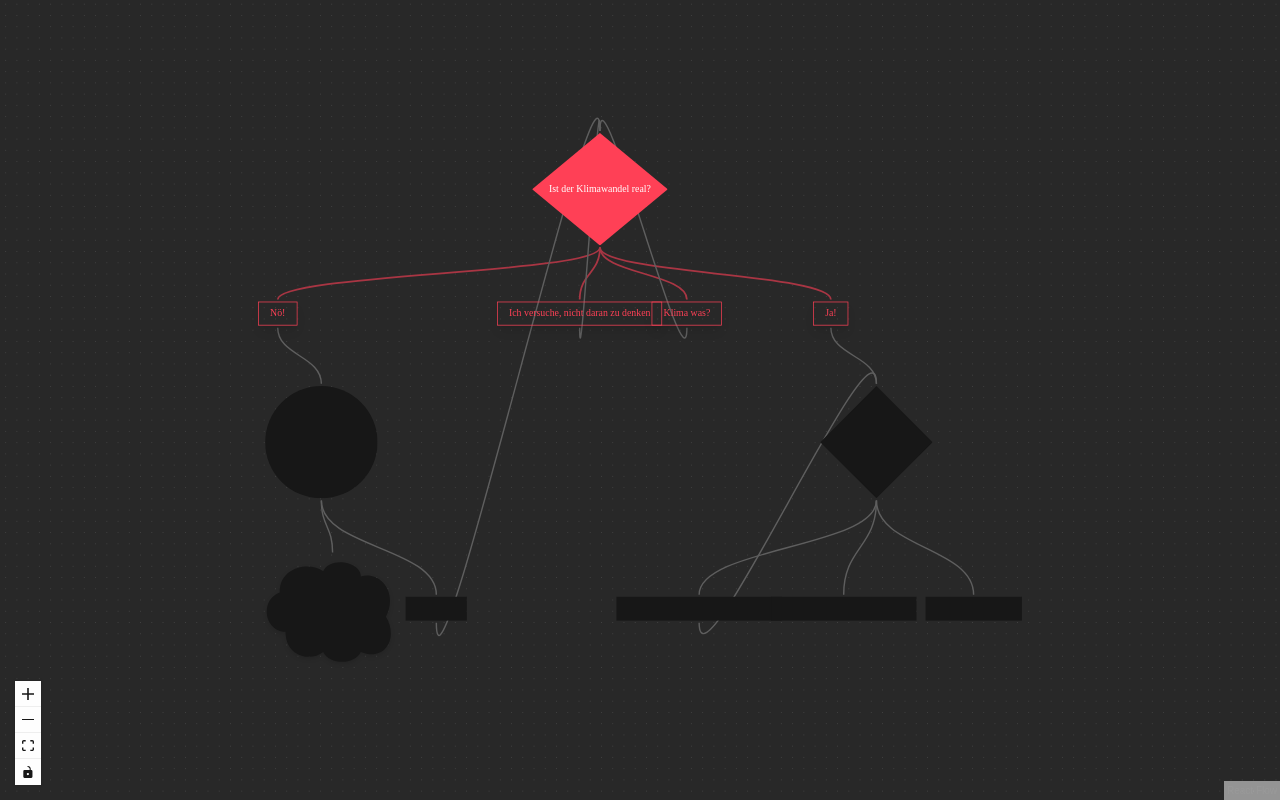
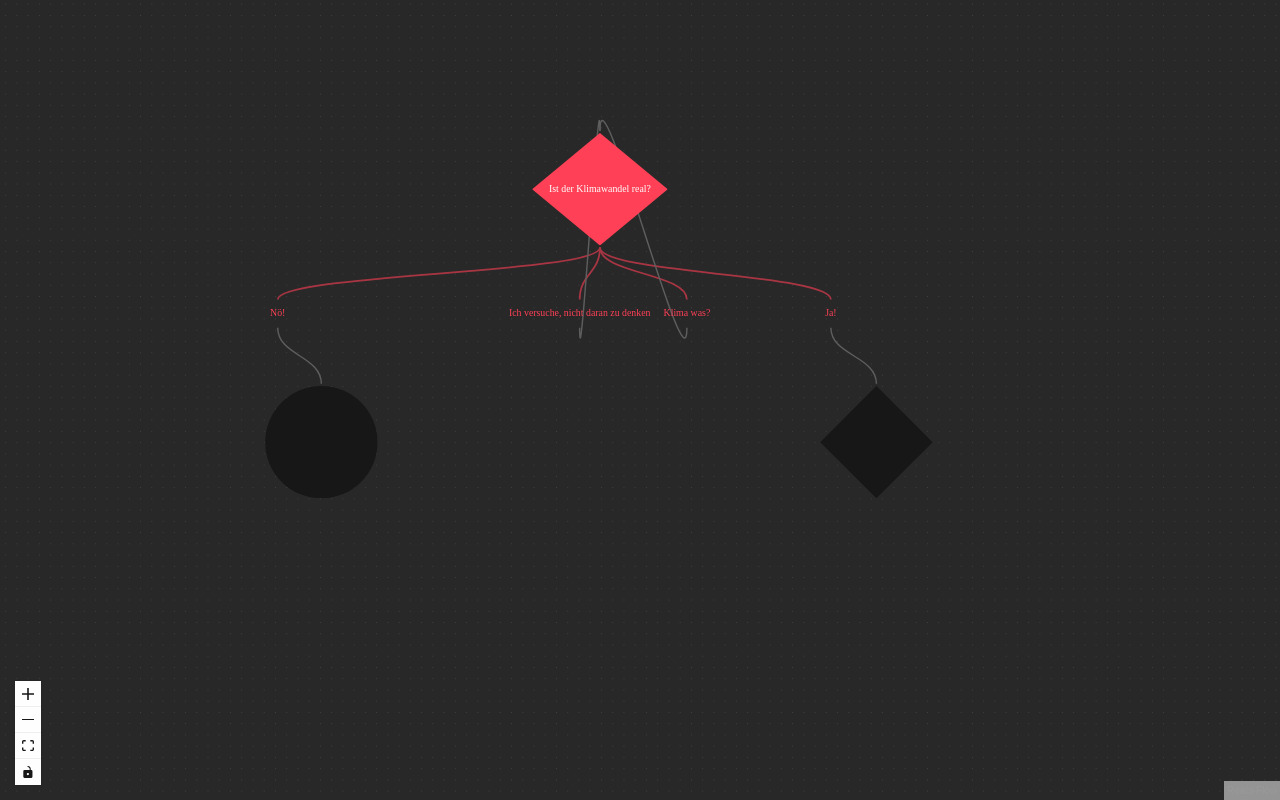
Before and after one commit to m8tec/dynamic-catastrophe, a Next.js app: page / in a window 1280 px wide. Built offline with nearby package versions, Linux system fonts and the light colour scheme.

Commit message:
feat: hide undiscovered nodes which are more than one undiscovered node away
Signed-off-by: M8te <38794725+m8tec@users.noreply.github.com>

```diff
--- a/app/components/edges/InteractiveEdge.tsx
+++ b/app/components/edges/InteractiveEdge.tsx
@@ -7,6 +7,10 @@ export default function InteractiveEdge({
   const [edgePath] = getBezierPath({ sourceX, sourceY, sourcePosition, targetX, targetY, targetPosition });
 
   const isSelectable = data?.isSelectable as boolean;
+  const isDiscovered = data?.isDiscovered as boolean;
+  const isTeased = data?.isTeased as boolean;
+
+  const isVisible = isDiscovered || isTeased;
 
   let color = isSelectable ? COLORS.pathActive : COLORS.pathInactive;
 
@@ -14,7 +18,8 @@ export default function InteractiveEdge({
     ...style,
     stroke: `url(#gradient-${id})`,
     strokeWidth: isSelectable ? 2.5 : 2,
-    transition: 'stroke-width 0.3s ease',
+    opacity: isVisible ? 1 : 0,
+    transition: 'stroke-width 0.3s ease, opacity 0.7s ease',
   };
 
   return (
--- a/app/components/nodes/BaseNode.tsx
+++ b/app/components/nodes/BaseNode.tsx
@@ -3,13 +3,16 @@ import { Handle, Position, useReactFlow } from '@xyflow/react';
 interface BaseNodeProps {
   id: string;
   isActive?: boolean;
+  isDiscovered?: boolean;
   isSelectable?: boolean;
-  isDiscovered?: boolean;
+  isTeased?: boolean;
   children: React.ReactNode;
   className?: string;
 }
 
-export default function BaseNode({ id, isActive, isSelectable, isDiscovered = true, children, className = "" }: BaseNodeProps) {
+export default function BaseNode({ id, isActive, isSelectable, isDiscovered = true, isTeased = false, children, className = "" }: BaseNodeProps) {
+  const isVisible = isDiscovered || isTeased;
+
   const { setNodes, setEdges, getEdges } = useReactFlow();
 
   const onNodeClick = () => {
@@ -19,6 +22,10 @@ export default function BaseNode({ id, isActive, isSelectable, isDiscovered = tr
 
     const outgoingEdges = edges.filter(e => e.source === id);
     const nextNodeIds = outgoingEdges.map(e => e.target);
+
+    const teasedNodeIds = edges
+      .filter(e => nextNodeIds.includes(e.source))
+      .map(e => e.target);
 
     setNodes((nodes) => nodes.map(node => {
         let newData = { ...node.data };
@@ -30,10 +37,15 @@ export default function BaseNode({ id, isActive, isSelectable, isDiscovered = tr
             newData.isActive = false;
             newData.isSelectable = true;
             newData.isDiscovered = true;
+            newData.isTeased = false;
             if (newData.targetLabel) newData.label = newData.targetLabel;
         } else {
             newData.isActive = false;
             newData.isSelectable = false;
+
+            if (!newData.isDiscovered) {
+                newData.isTeased = teasedNodeIds.includes(node.id);
+            }
         }
 
         return { ...node, data: newData };
@@ -45,8 +57,12 @@ export default function BaseNode({ id, isActive, isSelectable, isDiscovered = tr
         if (edge.source === id) {
             newData.isSelectable = true;
             newData.isDiscovered = true;
+            newData.isTeased = false;
         } else {
             newData.isSelectable = false;
+            if (!newData.isDiscovered) {
+                newData.isTeased = nextNodeIds.includes(edge.source);
+            }
         }
 
         return { ...edge, data: newData };
@@ -57,7 +73,7 @@ export default function BaseNode({ id, isActive, isSelectable, isDiscovered = tr
 
   return (
     <div
-      className={`relative flex items-center justify-center min-w-40 min-h-40 group ${cursorClass} ${className}`}
+      className={`relative flex items-center justify-center min-w-40 min-h-40 group ${cursorClass} ${className} ${isVisible ? '' : '!opacity-0 pointer-events-none'}`}
       onClick={onNodeClick}
     >
       <Handle type="target" position={Position.Top} id="top" className="opacity-0" />
--- a/app/components/nodes/CircleNode.tsx
+++ b/app/components/nodes/CircleNode.tsx
@@ -1,5 +1,5 @@
-import BaseNode from './BaseNode';
-import { COLORS } from '@/app/constants/theme';
+import BaseNode from "./BaseNode";
+import { COLORS } from "@/app/constants/theme";
 
 interface CircleNodeProps {
   id: string;
@@ -8,6 +8,7 @@ interface CircleNodeProps {
     isActive?: boolean;
     isDiscovered?: boolean;
     isSelectable?: boolean;
+    isTeased?: boolean;
   };
 }
 
@@ -15,25 +16,49 @@ export default function CircleNode({ id, data }: CircleNodeProps) {
   const isActive = data.isActive;
   const isDiscovered = data.isDiscovered;
   const isSelectable = data.isSelectable;
+  const isTeased = data.isTeased;
 
-  const backgroundColor = isActive ? COLORS.nodeBackgroundActive : isDiscovered ? COLORS.nodeBackgroundInactive : COLORS.nodeBackgroundUndiscovered;
-  const borderColor = (isActive || isSelectable) ? COLORS.nodeBackgroundActive : (isDiscovered ? COLORS.nodeBorderInactive : COLORS.nodeBorderUndiscovered);
-  const color = isActive ? COLORS.nodeTextActive : (isSelectable ? COLORS.nodeBackgroundActive : isDiscovered ? COLORS.nodeTextInactive : COLORS.nodeTextUndiscovered);
+  const backgroundColor = isActive
+    ? COLORS.nodeBackgroundActive
+    : isDiscovered
+      ? COLORS.nodeBackgroundInactive
+      : COLORS.nodeBackgroundUndiscovered;
+  const borderColor =
+    isActive || isSelectable
+      ? COLORS.nodeBackgroundActive
+      : isDiscovered
+        ? COLORS.nodeBorderInactive
+        : COLORS.nodeBorderUndiscovered;
+  const color = isActive
+    ? COLORS.nodeTextActive
+    : isSelectable
+      ? COLORS.nodeBackgroundActive
+      : isDiscovered
+        ? COLORS.nodeTextInactive
+        : COLORS.nodeTextUndiscovered;
 
   return (
-    <BaseNode id={id} isActive={isActive} isSelectable={isSelectable} className="w-40 h-40">
+    <BaseNode
+      id={id}
+      isActive={isActive}
+      isDiscovered={isDiscovered}
+      isSelectable={isSelectable}
+      isTeased={isTeased}
+      className="w-40 h-40"
+    >
       <div
         className="absolute inset-0 rounded-full border-2 transition-all duration-300"
         style={{
-            backgroundColor,
-            borderColor
+          backgroundColor,
+          borderColor,
         }}
       ></div>
 
-      <div className="relative z-10 text-center text-sm font-medium px-6 pointer-events-none transition-colors duration-300"
+      <div
+        className="relative z-10 text-center text-sm font-medium px-6 pointer-events-none transition-colors duration-300"
         style={{
-            color,
-            fontFamily: 'Vesper Libre',
+          color,
+          fontFamily: "Vesper Libre",
         }}
       >
         {data.label}
--- a/app/components/nodes/CloudNode.tsx
+++ b/app/components/nodes/CloudNode.tsx
@@ -1,5 +1,5 @@
-import BaseNode from './BaseNode';
-import { COLORS } from '@/app/constants/theme';
+import BaseNode from "./BaseNode";
+import { COLORS } from "@/app/constants/theme";
 
 interface CloudNodeProps {
   id: string;
@@ -8,6 +8,7 @@ interface CloudNodeProps {
     isActive?: boolean;
     isDiscovered?: boolean;
     isSelectable?: boolean;
+    isTeased?: boolean;
   };
 }
 
@@ -15,15 +16,37 @@ export default function CloudNode({ id, data }: CloudNodeProps) {
   const isActive = data.isActive;
   const isDiscovered = data.isDiscovered;
   const isSelectable = data.isSelectable;
+  const isTeased = data.isTeased;
 
-  const cloudPath = "M228 780.001C214.75 780.001 204 769.251 204 756.001C204 745.401 210.5 736.451 220.58 733.171C220 702.001 260 696.001 276 708.001C284 690.001 324 696.001 324 714.001C348 708.001 372 732.001 356 762.001C372 786.001 356 816.001 324 804.001C316 819.601 284 819.601 276 804.001C260 816.001 228 810.001 228 780.001Z";
+  const cloudPath =
+    "M228 780.001C214.75 780.001 204 769.251 204 756.001C204 745.401 210.5 736.451 220.58 733.171C220 702.001 260 696.001 276 708.001C284 690.001 324 696.001 324 714.001C348 708.001 372 732.001 356 762.001C372 786.001 356 816.001 324 804.001C316 819.601 284 819.601 276 804.001C260 816.001 228 810.001 228 780.001Z";
 
-  const color = isActive ? COLORS.nodeTextActive : isDiscovered ? COLORS.nodeTextInactive : COLORS.nodeTextUndiscovered;
-  const fill = isActive ? COLORS.nodeBackgroundActive : isDiscovered ? COLORS.nodeBackgroundInactive : COLORS.nodeBackgroundUndiscovered;
-  const stroke = (isActive || isSelectable) ? COLORS.nodeBackgroundActive : isDiscovered ? COLORS.nodeBorderInactive : COLORS.nodeBorderUndiscovered;
+  const color = isActive
+    ? COLORS.nodeTextActive
+    : isDiscovered
+      ? COLORS.nodeTextInactive
+      : COLORS.nodeTextUndiscovered;
+  const fill = isActive
+    ? COLORS.nodeBackgroundActive
+    : isDiscovered
+      ? COLORS.nodeBackgroundInactive
+      : COLORS.nodeBackgroundUndiscovered;
+  const stroke =
+    isActive || isSelectable
+      ? COLORS.nodeBackgroundActive
+      : isDiscovered
+        ? COLORS.nodeBorderInactive
+        : COLORS.nodeBorderUndiscovered;
 
   return (
-    <BaseNode id={id} isActive={isActive} isSelectable={isSelectable} className="w-48 h-40">
+    <BaseNode
+      id={id}
+      isActive={isActive}
+      isDiscovered={isDiscovered}
+      isSelectable={isSelectable}
+      isTeased={isTeased}
+      className="w-48 h-40"
+    >
       <svg
         viewBox="202 688 172 134"
         preserveAspectRatio="none"
@@ -39,11 +62,12 @@ export default function CloudNode({ id, data }: CloudNodeProps) {
         />
       </svg>
 
-      <div className="relative z-10 text-center text-xs sm:text-sm font-medium px-10 pointer-events-none transition-colors duration-300 break-words w-full"
+      <div
+        className="relative z-10 text-center text-xs sm:text-sm font-medium px-10 pointer-events-none transition-colors duration-300 break-words w-full"
         style={{
-            color,
-            fontFamily: 'Vesper Libre',
-            lineHeight: '1.2'
+          color,
+          fontFamily: "Vesper Libre",
+          lineHeight: "1.2",
         }}
       >
         {data.label}
--- a/app/components/nodes/DiamondNode.tsx
+++ b/app/components/nodes/DiamondNode.tsx
@@ -6,13 +6,14 @@ interface DiamondNodeProps {
   data: {
     label: string;
     isActive?: boolean;
+    isDiscovered?: boolean;
     isSelectable?: boolean;
-    isDiscovered?: boolean;
+    isTeased?: boolean;
   };
 }
 
 export default function DiamondNode({ id, data }: DiamondNodeProps) {
-  const { isActive, isSelectable, isDiscovered } = data;
+  const { isActive, isDiscovered, isSelectable, isTeased } = data;
 
   const bgColor = isDiscovered
     ? (isActive ? COLORS.nodeBackgroundActive : isSelectable ? COLORS.nodeBackgroundSelectableDiamond : COLORS.nodeBackgroundInactiveDiamond)
@@ -25,7 +26,7 @@ export default function DiamondNode({ id, data }: DiamondNodeProps) {
   const textColor = isActive ? COLORS.nodeTextActive : (isDiscovered ? COLORS.nodeTextInactive : COLORS.nodeTextUndiscovered);
 
   return (
-    <BaseNode id={id} isActive={isActive} isSelectable={isSelectable} isDiscovered={isDiscovered}>
+    <BaseNode id={id} isActive={isActive} isSelectable={isSelectable} isDiscovered={isDiscovered} isTeased={isTeased}>
       <div
         className="absolute inset-0 transition-all duration-700"
         style={{
--- a/app/components/nodes/OptionNode.tsx
+++ b/app/components/nodes/OptionNode.tsx
@@ -1,5 +1,5 @@
-import BaseNode from './BaseNode';
-import { COLORS } from '@/app/constants/theme';
+import BaseNode from "./BaseNode";
+import { COLORS } from "@/app/constants/theme";
 
 interface OptionNodeProps {
   id: string;
@@ -8,6 +8,7 @@ interface OptionNodeProps {
     isActive?: boolean;
     isDiscovered?: boolean;
     isSelectable?: boolean;
+    isTeased?: boolean;
   };
 }
 
@@ -15,30 +16,56 @@ export default function OptionNode({ id, data }: OptionNodeProps) {
   const isActive = data.isActive;
   const isDiscovered = data.isDiscovered;
   const isSelectable = data.isSelectable;
+  const isTeased = data.isTeased;
 
-  let buttonClasses = "px-4 py-1.5 text-sm font-medium transition-all duration-300 font-vesper ";
+  let buttonClasses =
+    "px-4 py-1.5 text-sm font-medium transition-all duration-300 font-vesper ";
 
-  const backgroundColor = isActive ? COLORS.nodeBackgroundActive : isDiscovered ? COLORS.nodeBackgroundInactive : COLORS.nodeBackgroundUndiscovered;
-  const borderColor = isSelectable ? COLORS.nodeBackgroundActive : isDiscovered ? COLORS.nodeBorderInactiveOption : COLORS.nodeBorderUndiscovered;
-  const color = isActive ? COLORS.nodeTextActive : (isSelectable ? COLORS.optionTextNext : isDiscovered ? COLORS.optionTextDefault : COLORS.nodeTextUndiscovered);
+  const backgroundColor = isActive
+    ? COLORS.nodeBackgroundActive
+    : isDiscovered
+      ? COLORS.nodeBackgroundInactive
+      : COLORS.nodeBackgroundUndiscovered;
+  const borderColor = isSelectable
+    ? COLORS.nodeBorderSelectableOption
+    : isDiscovered
+      ? COLORS.nodeBorderInactiveOption
+      : COLORS.nodeBorderUndiscovered;
+  const color = isActive
+    ? COLORS.nodeTextActive
+    : isSelectable
+      ? COLORS.optionTextNext
+      : isDiscovered
+        ? COLORS.optionTextDefault
+        : COLORS.nodeTextUndiscovered;
 
   if (isActive) {
-      buttonClasses += "shadow-lg";
+    buttonClasses += "shadow-lg";
   } else if (isSelectable) {
-      buttonClasses += "cursor-pointer shadow-lg";
+    buttonClasses += "cursor-pointer";
   } else {
-      buttonClasses += "cursor-default";
+    buttonClasses += "cursor-default";
   }
 
   return (
-    <BaseNode id={id} isActive={isActive} isSelectable={isSelectable} className="!min-w-0 !min-h-0 !w-max !h-max">
-      <div className={buttonClasses} style={{
-        backgroundColor,
-        borderColor,
-        borderWidth: '1px',
-        color,
-        fontFamily: 'Vesper Libre'
-      }}>
+    <BaseNode
+      id={id}
+      isActive={isActive}
+      isDiscovered={isDiscovered}
+      isSelectable={isSelectable}
+      isTeased={isTeased}
+      className="!min-w-0 !min-h-0 !w-max !h-max"
+    >
+      <div
+        className={buttonClasses}
+        style={{
+          backgroundColor,
+          borderColor,
+          borderWidth: "1px",
+          color,
+          fontFamily: "Vesper Libre",
+        }}
+      >
         {data.label}
       </div>
     </BaseNode>
--- a/app/constants/theme.ts
+++ b/app/constants/theme.ts
@@ -6,6 +6,7 @@ export const COLORS = {
   nodeBackgroundSelectableDiamond: '#562e32',
   nodeBorderInactive: '#737373',
   nodeBorderInactiveOption: 'transparent',
+  nodeBorderSelectableOption: 'transparent',
   nodeBorderUndiscovered: 'transparent',
   nodeTextActive: '#ffffff',
   nodeTextInactive: '#d0d0d0',
--- a/utils/flowInit.ts
+++ b/utils/flowInit.ts
@@ -14,9 +14,14 @@ export const initializeFlowState = (nodes: Node[], edges: Edge[]) => {
     .filter((edge) => edge.source === startNodeId)
     .map((edge) => edge.target);
 
+  const teasedNodeIds = edges
+    .filter((edge) => selectableNodeIds.includes(edge.source))
+    .map((edge) => edge.target);
+
   const initializedNodes = nodes.map((node) => {
     const isStart = node.id === startNodeId;
     const isNext = selectableNodeIds.includes(node.id);
+    const isTeased = teasedNodeIds.includes(node.id);
 
     return {
       ...node,
@@ -25,6 +30,7 @@ export const initializeFlowState = (nodes: Node[], edges: Edge[]) => {
         isActive: isStart,
         isSelectable: isNext,
         isDiscovered: isStart || isNext,
+        isTeased: !isStart && !isNext && isTeased,
         label: isStart && node.data.targetLabel
                ? node.data.targetLabel
                : (node.data.label || "")
@@ -32,16 +38,22 @@ export const initializeFlowState = (nodes: Node[], edges: Edge[]) => {
     };
   });
 
-  const initializedEdges = edges.map((edge) => ({
+  const initializedEdges = edges.map((edge) => {
+    const isFromStart = edge.source === startNodeId;
+    const isFromNext = selectableNodeIds.includes(edge.source);
+
+    return {
       ...edge,
       data: {
         ...edge.data,
-      isSelectable: edge.source === startNodeId,
-      isDiscovered: edge.source === startNodeId,
+        isSelectable: isFromStart,
+        isDiscovered: isFromStart,
+        isTeased: !isFromStart && isFromNext,
         isClicked: false,
         isRevealed: false,
       },
-  }));
+    };
+  });
 
   return { nodes: initializedNodes, edges: initializedEdges };
 };
```
Lines whose indentation alone changed are shown as unchanged.
